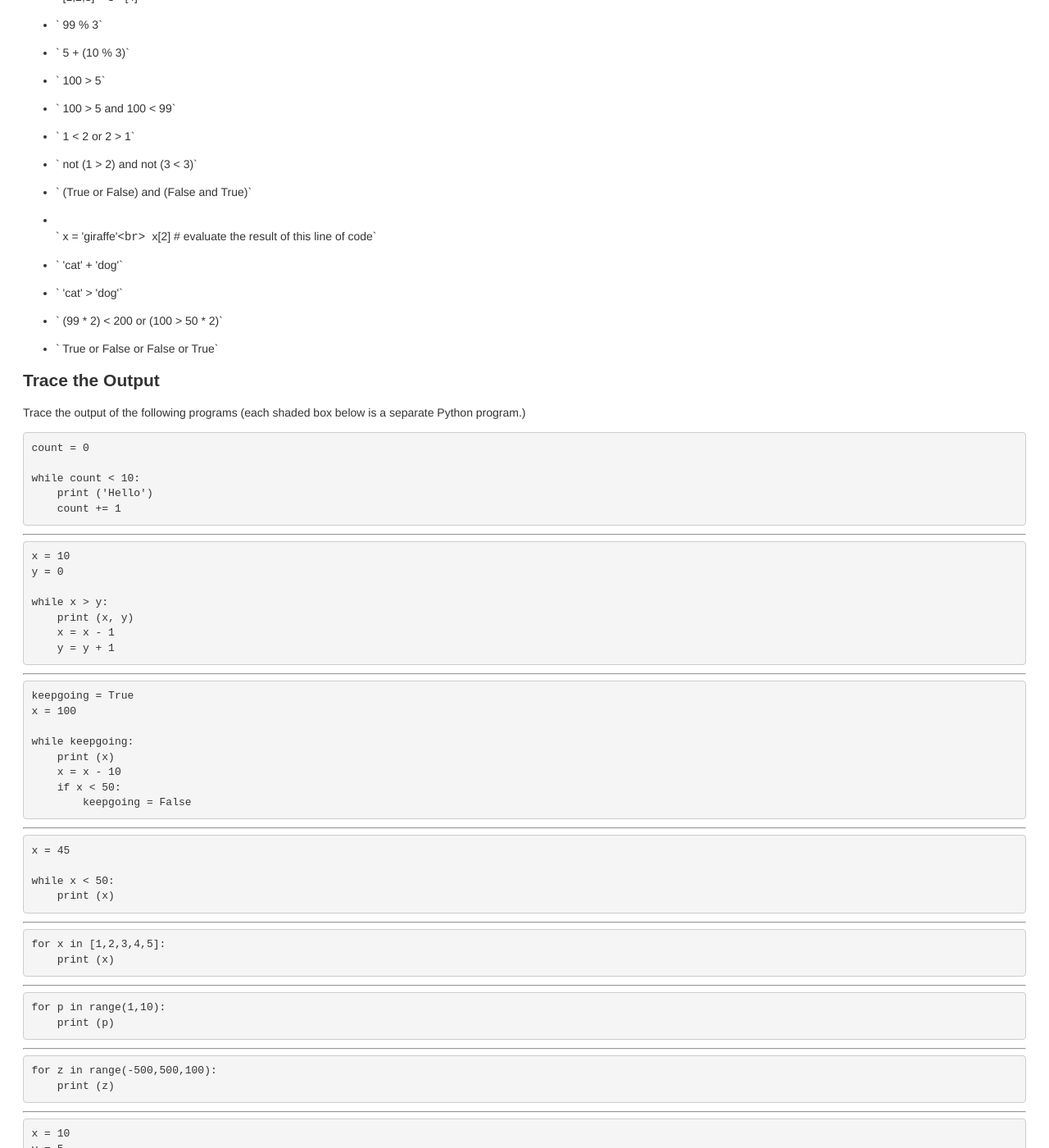
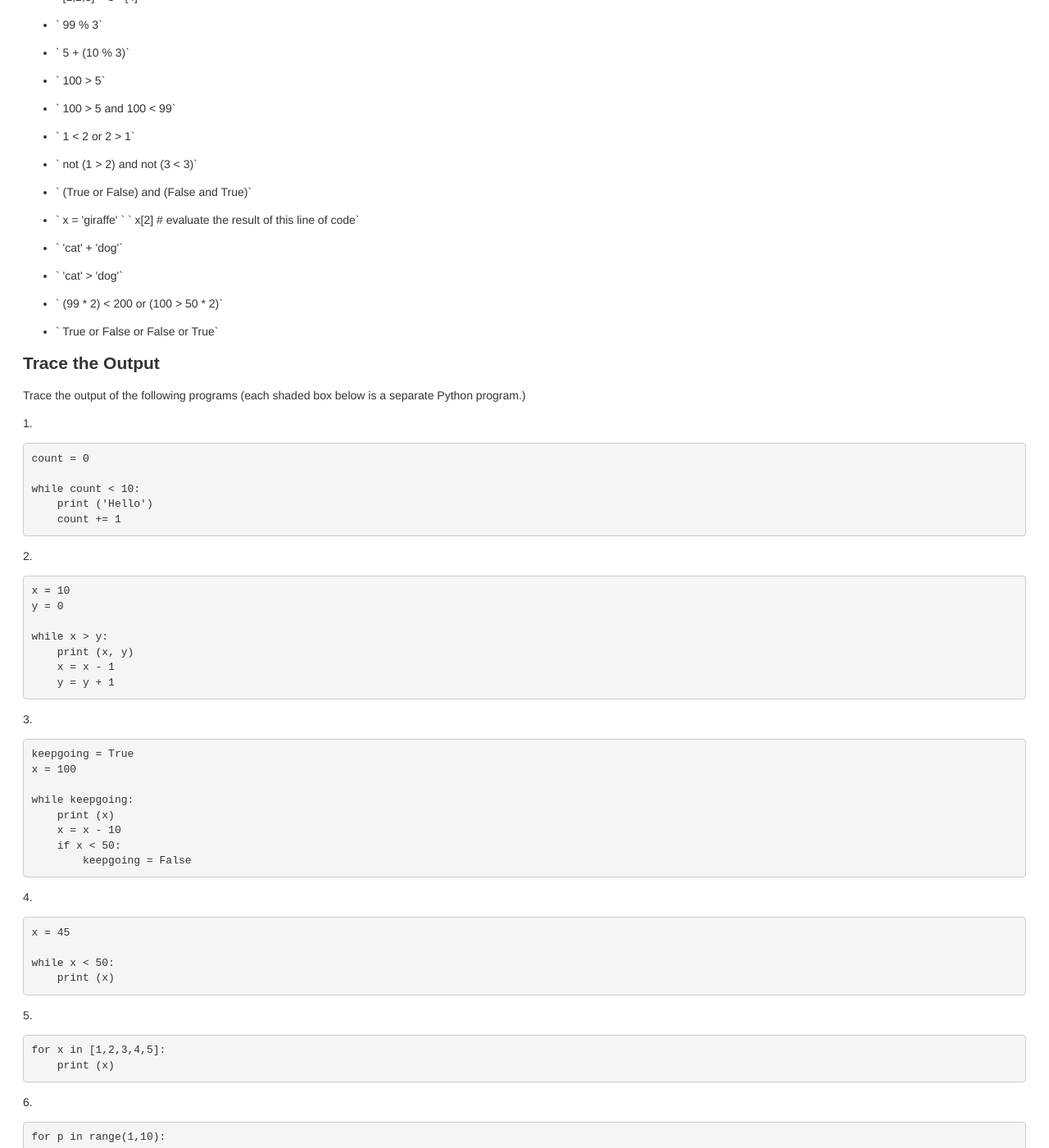
Before and after one commit to joannakl/core109_f19, a Jekyll site: the page built from exam3_sample.markdown, in a window 1280 px wide and 1400 px high, scrolled down 2704 px. Shown: the whole window at 82% size. Built offline with Jekyll 4.4.1, drawn with Linux system fonts in a browser that asks for light colours; some web fonts are replaced; some of the changed text lies outside the part shown.

Commit message:
trace output problems

```diff
--- a/exam3_sample.markdown
+++ b/exam3_sample.markdown
@@ -180,9 +180,8 @@ reacts.
 
 - `  (True or False) and (False and True)`
 
-- <br>
-`  x = 'giraffe'`<br>
-`  x[2] \# evaluate the result of this line of code`
+- `  x = 'giraffe' `
+`   x[2] # evaluate the result of this line of code`
 
 
 - `  'cat' + 'dog'`
@@ -199,13 +198,15 @@ reacts.
 Trace the output of the following programs (each shaded box below is a
 separate Python program.)
 
+1.
+
     count = 0
 
     while count < 10:
         print ('Hello')
         count += 1
 
-------
+2.
 
     x = 10
     y = 0
@@ -215,7 +216,7 @@ separate Python program.)
         x = x - 1
         y = y + 1
 
-------
+3.
 
     keepgoing = True
     x = 100
@@ -226,29 +227,29 @@ separate Python program.)
         if x < 50:
             keepgoing = False
 
-------
+4.
 
     x = 45
 
     while x < 50:
         print (x)
 
-------
+5.
 
     for x in [1,2,3,4,5]:
         print (x)
 
-------
+6.
 
     for p in range(1,10):
         print (p)
 
-------
+7.
 
     for z in range(-500,500,100):
         print (z)
 
-------
+8.
 
     x = 10
     y = 5
@@ -406,9 +404,9 @@ separate Python program.)
             else:
                 print (x-1, end="")
 
-------
 
-**Programming Challenges**
+
+## Programming Challenges
 
 1.  Write a program that prompts the user to enter in 5 colors. Print
     out the colors entered in alphabetical orders. Then print out the
```
Also changed, not shown: other parts of exam3_sample.markdown (+16 -19 lines).
